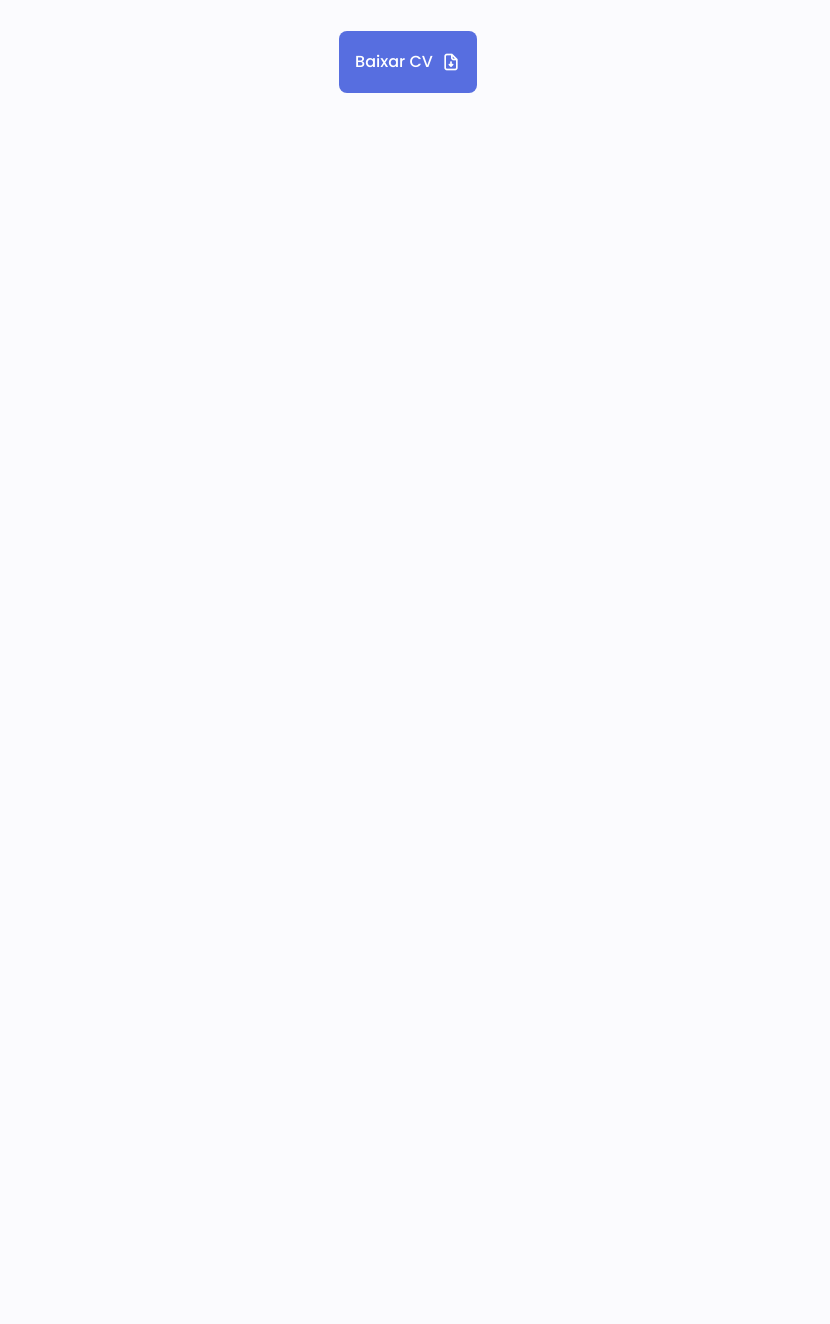
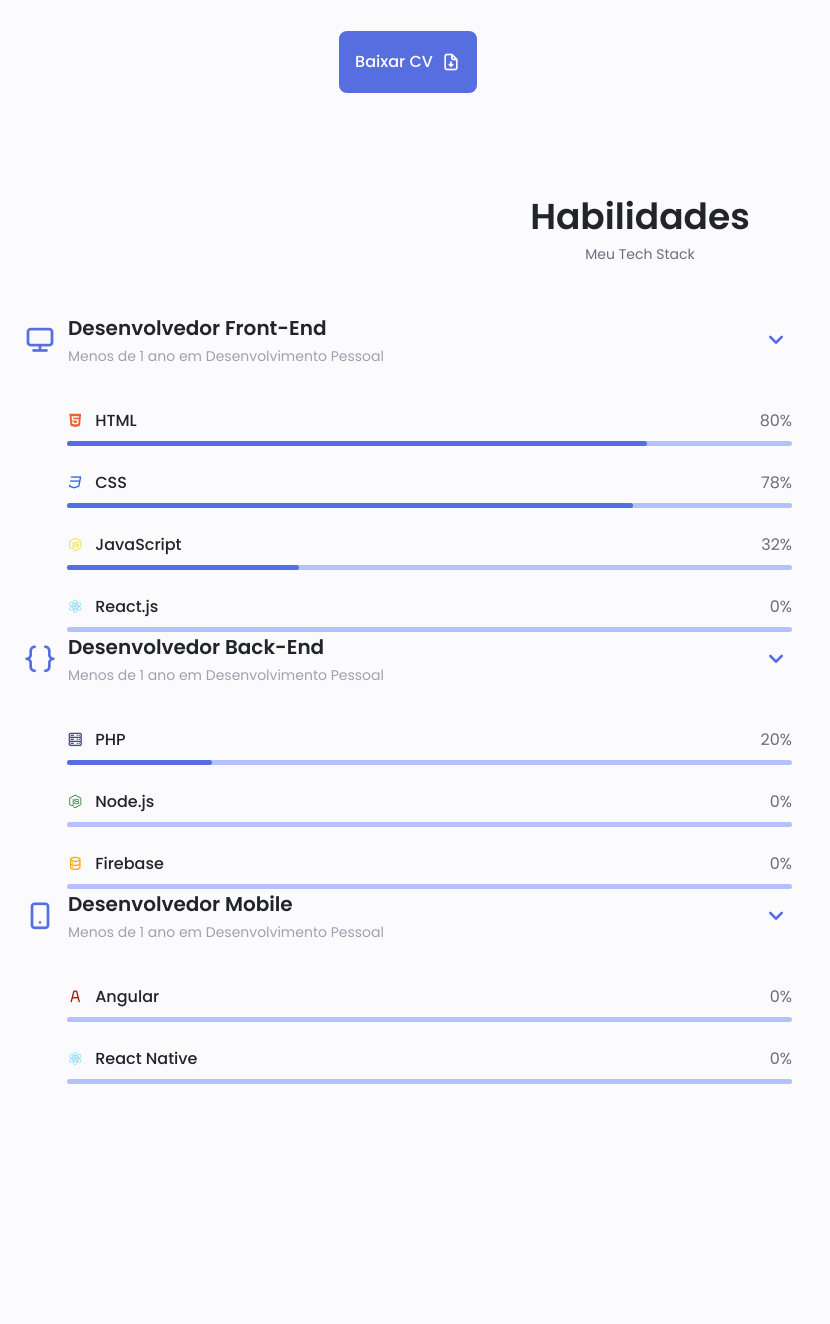
Before and after one commit to Gustavo-Nasc/Portfolio, a PHP site: page / in a window 1280 px wide. Shown: the part 1115-2439 px from the top of the page, without its empty margins (0-830 px from the left). Before the commit the page ends 1208 px from the top, so only its background shows below. Run offline with PHP 8.4, Linux system fonts and the light colour scheme.

Commit message:
:pencil: Added Tech Stack without JS

```diff
--- a/assets/css/styles.css
+++ b/assets/css/styles.css
@@ -389,6 +389,150 @@
 }
 
 /*==================== SKILLS ====================*/
+.skills__container {
+  row-gap: 0;
+}
+
+.skills__header {
+  display: flex;
+  align-items: center;
+  margin-bottom: var(--mb-2-5);
+  cursor: pointer;
+}
+
+.skills__icon,
+.skills__arrow {
+  font-size: 2rem;
+  color: var(--first-color);
+}
+
+.skills__icon {
+  margin-right: var(--mb-0-75);
+}
+
+.skills__title {
+  font-size: var(--h3-font-size);
+}
+
+.skills__subtitle {
+  font-size: var(--small-font-size);
+  color: var(--text-color-light);
+}
+
+.skills__arrow {
+  margin-left: auto;
+  transition: 0.4s;
+}
+
+.skills__list {
+  row-gap: 1.5rem;
+  padding-left: 2.7rem;
+}
+
+.skills__titles {
+  display: flex;
+  justify-content: space-between;
+  margin-bottom: var(--mb-0-5);
+}
+
+.skill__titles-name-icon {
+  display: flex;
+}
+
+.skills__titles-icon {
+  color: var(--first-color);
+  margin-right: var(--mb-0-75);
+  font-size: var(--normal-font-size);
+}
+
+.skills__name {
+  font-size: var(--normal-font-size);
+  font-weight: var(--font-medium);
+}
+
+.skills__bar,
+.skills__percentage {
+  height: 5px;
+  border-radius: 0.25rem;
+}
+
+.skills__bar {
+  background-color: var(--first-color-lighter);
+}
+
+.skills__percentage {
+  display: block;
+  background-color: var(--first-color);
+}
+
+.skills__html {
+  width: 80%;
+}
+
+.skills__css {
+  width: 78%;
+}
+
+.skills__js {
+  width: 32%;
+}
+
+.skills__react {
+  width: 0%;
+}
+
+.skills__php {
+  width: 20%;
+}
+
+.skills__node {
+  width: 0%;
+}
+
+.skills__firebase {
+  width: 0%;
+}
+
+.skills__angular {
+  width: 0%;
+}
+
+.skills__react-native {
+  width: 0%;
+}
+
+/*==================== SKILLS ICONS ====================*/
+.skills__icon-html {
+  color: #ec6231;
+}
+
+.skills__icon-css {
+  color: #2965f1;
+}
+
+.skills__icon-js {
+  color: #f0db4f;
+}
+
+.skills__icon-react {
+  color: #61dbf6;
+}
+
+.skills__icon-php {
+  color: #474a8a;
+}
+
+.skills__icon-node {
+  color: #3c873a;
+}
+
+.skills__icon-firebase {
+  color: #ffa611;
+}
+
+.skills__icon-angular {
+  color: #a6120d;
+}
 
 /*==================== QUALIFICATION ====================*/
 
--- a/index.html
+++ b/index.html
@@ -173,7 +173,206 @@
 
         <!--==================== SKILLS ====================-->
         <section class="skills section" id="skills">
+            <h2 class="section__title">Habilidades</h2>
+            <span class="section__subtitle">Meu Tech Stack</span>
 
+            <div class="skills__container container grid">
+                <div>
+                    <!--==================== SKILLS 1 ====================-->
+                    <div class="skills__content">
+                        <div class="skills__header">
+                            <i class="uil uil-desktop skills__icon"></i>
+
+                            <div>
+                                <h1 class="skills__title">Desenvolvedor Front-End</h1>
+                                <span class="skills__subtitle">Menos de 1 ano em Desenvolvimento Pessoal</span>
+                            </div>
+
+                            <i class="uil uil-angle-down skills__arrow"></i>
+                        </div>
+
+                        <div class="skills__list grid">
+                            <!--==================== HTML ====================-->
+                            <div class="skills__data">
+                                <div class="skills__titles">
+                                    <div class="skill__titles-name-icon">
+                                        <i class="uil uil-html5 skills__titles-icon skills__icon-html"></i>
+                                        <h3 class="skills__name">HTML</h3>
+                                    </div>
+
+                                    <span class="skills__number">80%</span>
+                                </div>
+                                <div class="skills__bar">
+                                    <span class="skills__percentage skills__html">
+
+                                    </span>
+                                </div>
+                            </div>
+
+                            <!--==================== CSS ====================-->
+                            <div class="skills__data">
+                                <div class="skills__titles">
+                                    <div class="skill__titles-name-icon">
+                                        <i class="uil uil-css3-simple skills__titles-icon skills__icon-css"></i>
+                                        <h3 class="skills__name">CSS</h3>
+                                    </div>
+
+                                    <span class="skills__number">78%</span>
+                                </div>
+                                <div class="skills__bar">
+                                    <span class="skills__percentage skills__css">
+
+                                    </span>
+                                </div>
+                            </div>
+
+                            <!--==================== JS ====================-->
+                            <div class="skills__data">
+                                <div class="skills__titles">
+                                    <div class="skill__titles-name-icon">
+                                        <i class="uil uil-java-script skills__titles-icon skills__icon-js"></i>
+                                        <h3 class="skills__name">JavaScript</h3>
+                                    </div>
+                                    <span class="skills__number">32%</span>
+                                </div>
+                                <div class="skills__bar">
+                                    <span class="skills__percentage skills__js">
+
+                                    </span>
+                                </div>
+                            </div>
+
+                            <!--==================== React.js ====================-->
+                            <div class="skills__data">
+                                <div class="skills__titles">
+                                    <div class="skill__titles-name-icon">
+                                        <i class="uil uil-react skills__titles-icon skills__icon-react"></i>
+                                        <h3 class="skills__name">React.js</h3>
+                                    </div>
+                                    <span class="skills__number">0%</span>
+                                </div>
+                                <div class="skills__bar">
+                                    <span class="skills__percentage skills__react">
+
+                                    </span>
+                                </div>
+                            </div>
+                        </div>
+                    </div>
+
+                    <!--==================== SKILLS 2 ====================-->
+                    <div class="skills__content">
+                        <div class="skills__header">
+                            <i class="uil uil-brackets-curly skills__icon"></i>
+
+                            <div>
+                                <h1 class="skills__title">Desenvolvedor Back-End</h1>
+                                <span class="skills__subtitle">Menos de 1 ano em Desenvolvimento Pessoal</span>
+                            </div>
+
+                            <i class="uil uil-angle-down skills__arrow"></i>
+                        </div>
+
+                        <div class="skills__list grid">
+                            <!--==================== PHP ====================-->
+                            <div class="skills__data">
+                                <div class="skills__titles">
+                                    <div class="skill__titles-name-icon">
+                                        <i class="uil uil-server skills__titles-icon skills__icon-php"></i>
+                                        <h3 class="skills__name">PHP</h3>
+                                    </div>
+                                    <span class="skills__number">20%</span>
+                                </div>
+                                <div class="skills__bar">
+                                    <span class="skills__percentage skills__php">
+
+                                    </span>
+                                </div>
+                            </div>
+
+                            <!--==================== Node.js ====================-->
+                            <div class="skills__data">
+                                <div class="skills__titles">
+                                    <div class="skill__titles-name-icon">
+                                        <i class="uil uil-java-script skills__titles-icon skills__icon-node"></i>
+                                        <h3 class="skills__name">Node.js</h3>
+                                    </div>
+                                    <span class="skills__number">0%</span>
+                                </div>
+                                <div class="skills__bar">
+                                    <span class="skills__percentage skills__node">
+
+                                    </span>
+                                </div>
+                            </div>
+
+                            <!--==================== Firebase ====================-->
+                            <div class="skills__data">
+                                <div class="skills__titles">
+                                    <div class="skill__titles-name-icon">
+                                        <i class="uil uil-database skills__titles-icon skills__icon-firebase"></i>
+                                        <h3 class="skills__name">Firebase</h3>
+                                    </div>
+                                    <span class="skills__number">0%</span>
+                                </div>
+                                <div class="skills__bar">
+                                    <span class="skills__percentage skills__firebase">
+
+                                    </span>
+                                </div>
+                            </div>
+                        </div>
+                    </div>
+
+                    <!--==================== SKILLS 3 ====================-->
+                    <div class="skills__content">
+                        <div class="skills__header">
+                            <i class="uil uil-mobile-android skills__icon"></i>
+
+                            <div>
+                                <h1 class="skills__title">Desenvolvedor Mobile</h1>
+                                <span class="skills__subtitle">Menos de 1 ano em Desenvolvimento Pessoal</span>
+                            </div>
+
+                            <i class="uil uil-angle-down skills__arrow"></i>
+                        </div>
+
+                        <div class="skills__list grid">
+                            <!--==================== Angular ====================-->
+                            <div class="skills__data">
+                                <div class="skills__titles">
+                                    <div class="skill__titles-name-icon">
+                                        <i class="uil uil-letter-english-a skills__titles-icon skills__icon-angular"></i>
+                                        <h3 class="skills__name">Angular</h3>
+                                    </div>
+                                    <span class="skills__number">0%</span>
+                                </div>
+                                <div class="skills__bar">
+                                    <span class="skills__percentage skills__angular">
+
+                                    </span>
+                                </div>
+                            </div>
+
+                            <!--==================== React Native ====================-->
+                            <div class="skills__data">
+                                <div class="skills__titles">
+                                    <div class="skill__titles-name-icon">
+                                        <i class="uil uil-react skills__titles-icon skills__icon-react"></i>
+                                        <h3 class="skills__name">React Native</h3>
+                                    </div>
+                                    <span class="skills__number">0%</span>
+                                </div>
+                                <div class="skills__bar">
+                                    <span class="skills__percentage skills__react-native">
+
+                                    </span>
+                                </div>
+                            </div>
+                        </div>
+                    </div>
+                </div>
+            </div>
         </section>
 
         <!--==================== QUALIFICATION ====================-->
```
